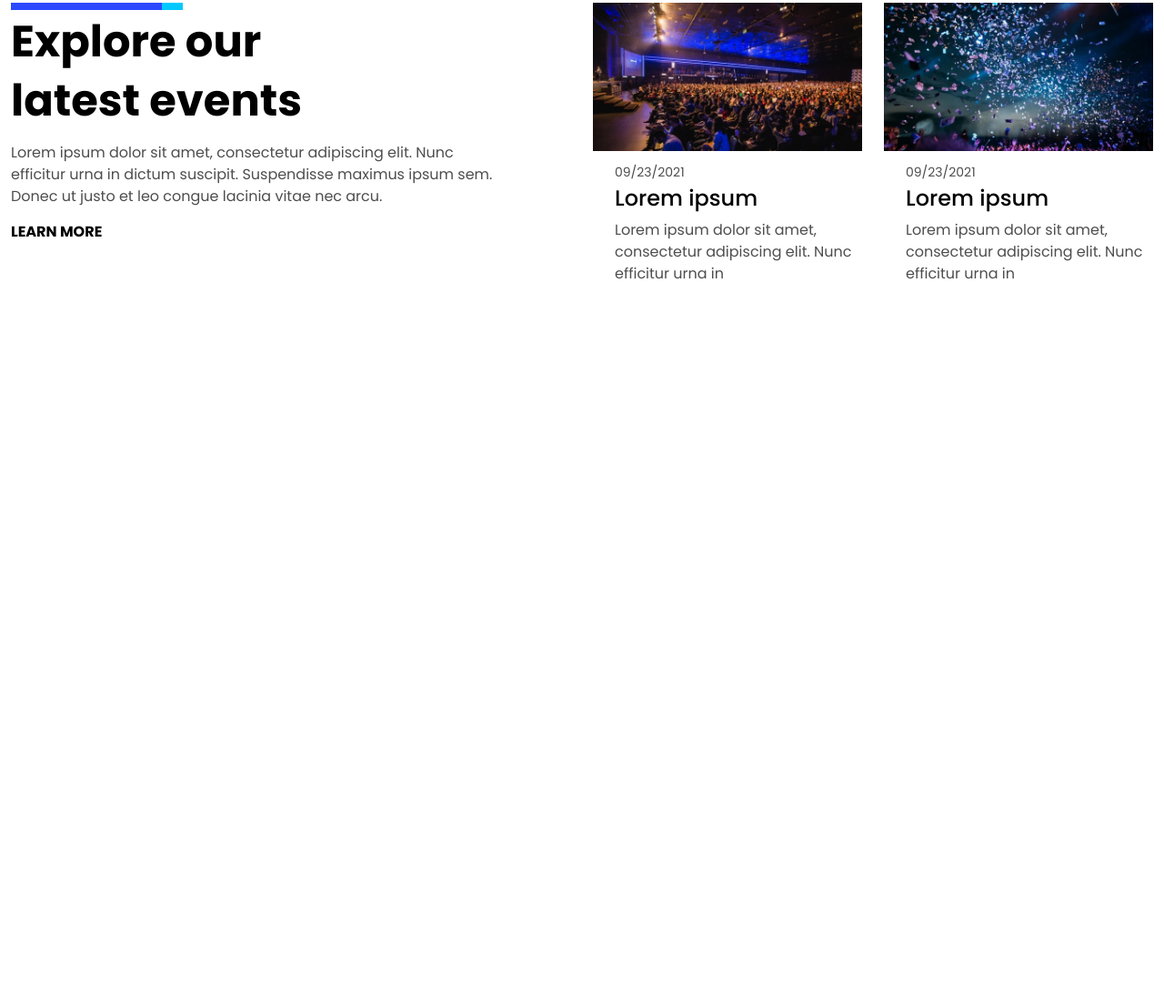
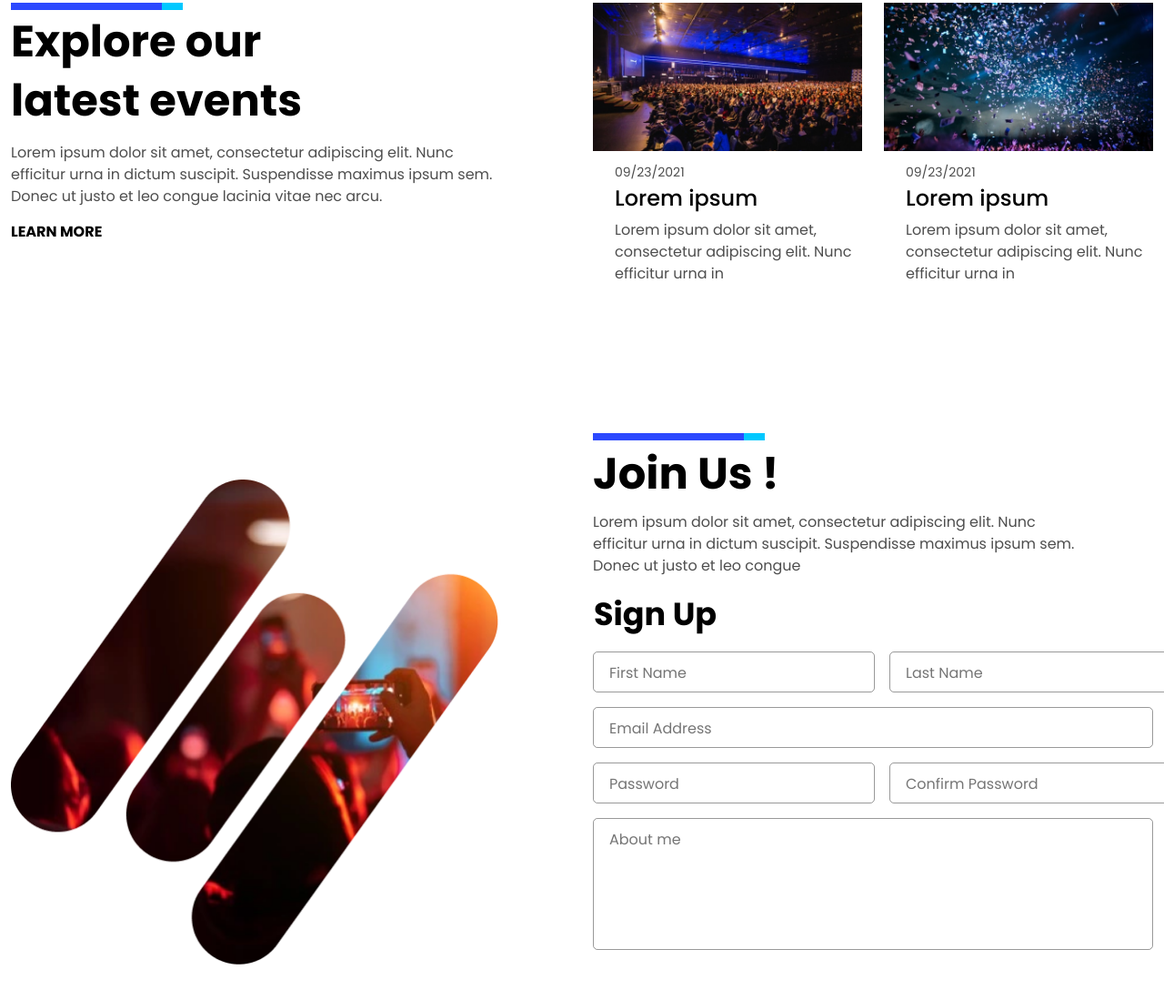
Before and after one commit to JatinSesma/Home-Page, a plain HTML site: page index.html in a window 1280 px wide. Shown: the part 2419-3518 px from the top of the page at 91% size. Before the commit the page ends 2782 px from the top, so only its background shows below. Drawn offline with Linux system fonts and the light colour scheme.

Commit message:
section 4 complete

```diff
--- a/assets/css/style.css
+++ b/assets/css/style.css
@@ -541,7 +541,7 @@ bg-layer::before {
 }
 
 .lorem3head {
-    font-family: Poppins;
+    font-family: 'Poppins', sans-serif;
     font-size: 48px;
     font-weight: 700;
     line-height: 62.4px;
@@ -551,7 +551,7 @@ bg-layer::before {
 }
 
 .lorem4head {
-    font-family: Poppins;
+    font-family: 'Poppins', sans-serif;
     font-size: 16px;
     font-weight: 400;
     line-height: 24px;
@@ -561,7 +561,7 @@ bg-layer::before {
 }
 
 .number {
-    font-family: Poppins;
+    font-family: 'Poppins', sans-serif;
     font-size: 35px;
     font-weight: 700;
     line-height: 52.5px;
@@ -570,7 +570,7 @@ bg-layer::before {
 }
 
 .part {
-    font-family: Poppins;
+    font-family: 'Poppins', sans-serif;
     font-size: 18px;
     font-weight: 400;
     line-height: 27px;
@@ -603,7 +603,7 @@ bg-layer::before {
 }
 
 .explore {
-    font-family: Poppins;
+    font-family: 'Poppins', sans-serif;
     font-size: 48px;
     font-weight: 700;
     line-height: 65.52px;
@@ -613,7 +613,7 @@ bg-layer::before {
 }
 
 .ipsum {
-    font-family: Poppins;
+    font-family: 'Poppins', sans-serif;
     font-size: 16px;
     font-weight: 400;
     line-height: 24px;
@@ -623,7 +623,7 @@ bg-layer::before {
 }
 
 .more {
-    font-family: Poppins;
+    font-family: 'Poppins', sans-serif;
     font-size: 16px;
     font-weight: 700;
     line-height: 24px;
@@ -642,7 +642,7 @@ bg-layer::before {
 
 
 .date9 {
-    font-family: Poppins;
+    font-family: 'Poppins', sans-serif;
     font-size: 14px;
     font-weight: 400;
     line-height: 21px;
@@ -651,7 +651,7 @@ bg-layer::before {
 }
 
 .lorem6 {
-    font-family: Poppins;
+    font-family: 'Poppins', sans-serif;
     font-size: 24px;
     font-weight: 500;
     line-height: 36px;
@@ -660,7 +660,7 @@ bg-layer::before {
 }
 
 .amet {
-    font-family: Poppins;
+    font-family: 'Poppins', sans-serif;
     font-size: 16px;
     font-weight: 400;
     line-height: 24px;
@@ -686,3 +686,90 @@ bg-layer::before {
     background: #FFF;
     box-shadow: 20px 20px 32px 20px rgba(0, 0, 0, 0.06);
 }
+
+.mt-214 {
+    margin-top: 214px;
+}
+
+.mt-163 {
+    margin-top: 163px;
+}
+
+.join {
+    font-family: 'Poppins', sans-serif;
+    font-size: 48px;
+    font-weight: 700;
+    line-height: 72px;
+    text-align: left;
+    color: #000000;
+}
+
+.pt-9 {
+    padding-top: 9px;
+}
+
+.amet2 {
+    font-family: 'Poppins', sans-serif;
+    font-size: 16px;
+    font-weight: 400;
+    line-height: 24px;
+    text-align: left;
+    color: #000000B2;
+    max-width: 543px;
+}
+
+.uphead {
+    font-family: Poppins;
+    font-size: 35px;
+    font-weight: 700;
+    line-height: 52.5px;
+    text-align: left;
+    color: #000000;
+}
+
+.ml-1 {
+    margin-left: 1px;
+}
+
+.form {
+
+    line-height: normal;
+    border-radius: 5px;
+    border: 1px solid rgba(0, 0, 0, 0.40);
+    background: rgba(0, 0, 0, 0.00);
+    color: #4d4d4d;
+    font-family: 'Poppins', sans-serif;
+    font-size: 16px;
+    font-style: normal;
+    font-weight: 400;
+    line-height: normal;
+    margin-bottom: 16px;
+    padding-top: 10px;
+    padding-bottom: 8px;
+    padding-left: 17px;
+    width: 100%;
+}
+
+.col-12 {
+    width: 100%;
+    padding-left: 12px;
+    padding-right: 12px;
+}
+
+.txtarea {
+    resize: none;
+}
+
+.w-50 {
+    width: 500px;
+}
+
+.w-536 {
+    width: 536px;
+}
+.gap-16{
+    gap: 16px;
+}
+.w-30{
+    width: 310px;
+}
--- a/index.html
+++ b/index.html
@@ -334,9 +334,10 @@
 
                 <div class="col-3">
                     <div class="card"">
-                        <div class="d-flex f-d-clmn align-items">
+                        <div class=" d-flex f-d-clmn align-items">
                         <img src="./assets/images/Rectangle312nd.png" alt="function-img" class="w-100">
                     </div>
+
                     <div class="ml-24 mt-13">
                         <p class="date9">09/23/2021</p>
                         <h2 class="lorem6">Lorem ipsum</h2>
@@ -348,6 +349,56 @@
                 </div>
             </div>
         </div>
+
+
+
+        <div class="row ">
+            <div class="col-6 mt-214">
+                <img src="./assets/images/Vector2.png" alt="img" class="w-536">
+            </div>
+
+            <div class="col-6 mt-163">
+                <div class="line4"></div>
+                <h2 class="join pt-9">Join Us !</h2>
+                <p class="amet2 mt-5">Lorem ipsum dolor sit amet, consectetur adipiscing elit. Nunc efficitur urna
+                    in
+                    dictum suscipit. Suspendisse maximus
+                    ipsum sem. Donec ut justo et leo congue</p>
+                <h2 class="uphead mt-15 ml-1">Sign Up</h2>
+                <div class="mt-15">
+                    <div class="d-flex gap-16">
+                        <div class="col-">
+                            <input type="text" id="First Name" name="firstname" placeholder="First Name"
+                                class="form w-30">
+                        </div>
+                        <div class="col-">
+                            <label for="Last Name"></label>
+                            <input type="text" id="Last Name" placeholder="Last Name" class="form w-30">
+                        </div>
+                    </div>
+                    <div class="col-">
+                        <label for="Email address"></label>
+                        <input type="text" id="Email Address" placeholder="Email Address" class="form  ">
+                    </div>
+                    <div class="d-flex gap-16">
+                        <div class="col">
+                            <label for="Password"></label>
+                            <input type="Password" id="Password" placeholder="Password" class="form w-30">
+                        </div>
+                        <div class="col-">
+                            <label for="Confirm Password"></label>
+                            <input type="password" id="Confirm Password" placeholder="Confirm Password"
+                                class="form w-30">
+                        </div>
+                    </div>
+                    <div class="col-">
+                        <label for="About me"></label>
+                        <textarea name="about me" id="about me" placeholder="About me" cols="30" rows="5"
+                            class="form txtarea "></textarea>
+                    </div>
+                </div>
+            </div>
+        </div>
         </div>
     </section>
 </body>
```
Also changed, not shown: assets/images/Vector2.png (added). Lines whose indentation alone changed are shown as unchanged.
